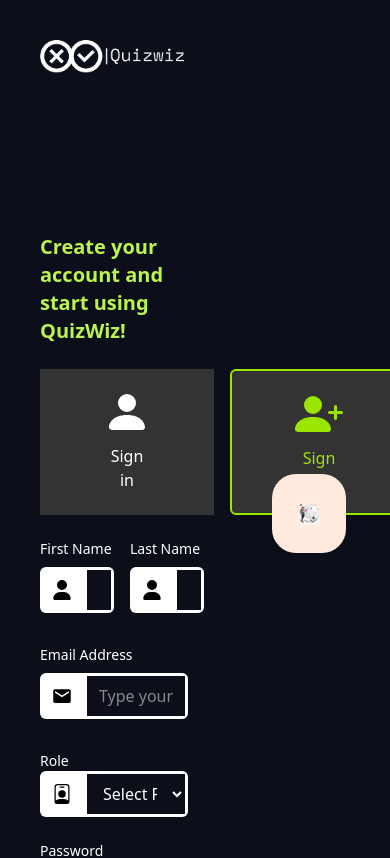
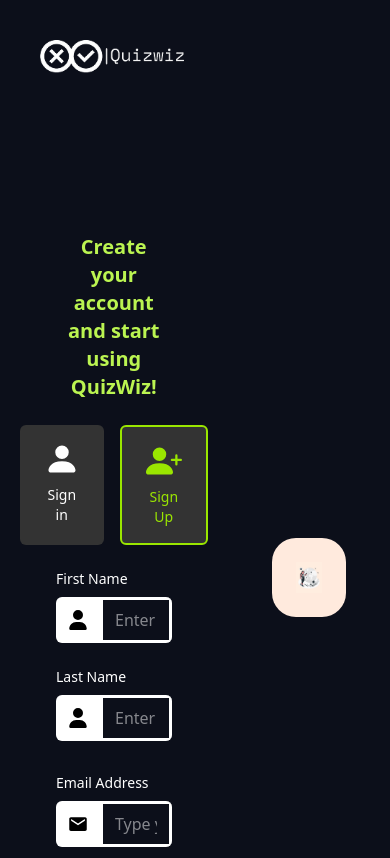
Before and after one commit to heba39920/Quiz-App, a React (Vite) app: page /Quiz-App/register in a window 390 px wide. Shown: the top 858 px of the page. Built offline with nearby package versions, Linux system fonts and the light colour scheme.

Commit message:
register responsive

```diff
--- a/src/pages/Authentication/Register/Register.tsx
+++ b/src/pages/Authentication/Register/Register.tsx
@@ -14,7 +14,6 @@ import { toast } from "react-toastify";
 const Register = () => {
   const navigate = useNavigate();
 
-  // ✅ React Hook Form + Zod
   const {
     register,
     handleSubmit,
@@ -23,10 +22,8 @@ const Register = () => {
     resolver: zodResolver(registerSchema),
   });
 
-  // ✅ Mutation Hook
   const registerMutation = useRegister();
 
-  // ✅ Submit handler
   const onSubmit = (data: RegisterPayload) => {
     registerMutation.mutate(data, {
       onSuccess: () => {
@@ -37,37 +34,37 @@ const Register = () => {
   };
 
   return (
-    <>
-      <h2 className="text-xl text-lime-300 font-semibold mb-6">
+    <div className="-md mx-auto w-full px-4">
+      <h2 className="text-xl text-lime-300 font-semibold mb-6 text-center">
         Create your account and start using QuizWiz!
       </h2>
 
       {/* Tabs */}
-      <div className="flex gap-4 mb-6">
+      <div className="flex gap-4 mb-6 justify-center">
         <button
           type="button"
-          className="flex items-center flex-col gap-2 px-[63px] py-[19px] bg-[#333333]"
+          className="flex flex-col items-center gap-2 px-6 py-4 bg-[#333333] w-full rounded-md"
           onClick={() => navigate("/login")}
         >
-          <BsFillPersonFill className="text-5xl" />
-          <p>Sign in</p>
+          <BsFillPersonFill className="text-4xl" />
+          <p className="text-sm">Sign in</p>
         </button>
         <button
           type="button"
-          className="flex items-center flex-col gap-2 px-[63px] py-[19px] bg-[#333333] border-2 border-lime-400 text-lime-400 rounded-md"
+          className="flex flex-col items-center gap-2 px-6 py-4 bg-[#333333] border-2 border-lime-400 text-lime-400 rounded-md w-full"
         >
-          <BsFillPersonPlusFill className="text-5xl" />
-          <p>Sign Up</p>
+          <BsFillPersonPlusFill className="text-4xl" />
+          <p className="text-sm">Sign Up</p>
         </button>
       </div>
 
       {/* Form */}
       <form
         onSubmit={handleSubmit(onSubmit)}
-        className="space-y-6 flex flex-col min-h-[200px] justify-between"
+        className="space-y-6 flex flex-col"
       >
         {/* First & Last Name */}
-        <div className="flex gap-4">
+        <div className="flex flex-col md:flex-row gap-4">
           <div className="flex-1">
             <label className="text-sm block mb-1">First Name</label>
             <InputField
@@ -122,7 +119,6 @@ const Register = () => {
               <option value="Instructor">Instructor</option>
               <option value="Student">Student</option>
             </select>
-
           </div>
           {errors.role && (
             <p className="text-red-500 text-sm mt-1">{errors.role.message}</p>
@@ -147,7 +143,7 @@ const Register = () => {
         <button
           type="submit"
           disabled={registerMutation.isPending}
-          className="bg-white text-black font-semibold py-2 px-6 w-50 rounded-md flex items-center justify-center gap-2 cursor-pointer disabled:opacity-70 disabled:cursor-not-allowed"
+          className="bg-white text-black font-semibold py-2 w-50 rounded-md flex items-center justify-center gap-2 cursor-pointer disabled:opacity-70 disabled:cursor-not-allowed"
         >
           {registerMutation.isPending ? (
             <>
@@ -157,9 +153,8 @@ const Register = () => {
             "Register"
           )}
         </button>
-
       </form>
-    </>
+    </div>
   );
 };
 
```
Lines whose indentation alone changed are shown as unchanged.
